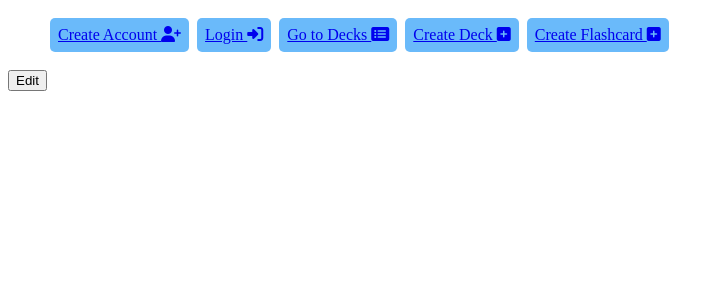
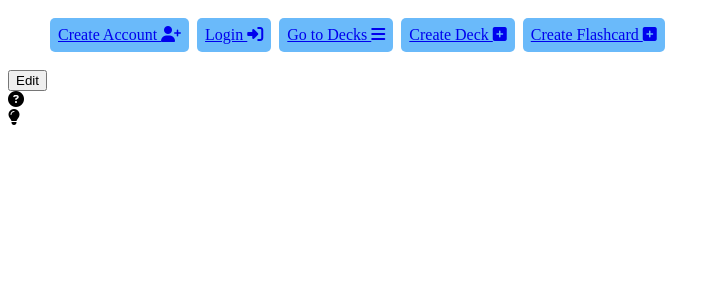
Before and after one commit to momentum-team-4/django-final-project-jameel-taylor, a Django app: template templates/decks/quiz.html in a window 1280 px wide. Shown: the top 300 px of the page, without its empty margins (0-724 px from the left). Run offline with Django 3.2, Linux system fonts and the light colour scheme; the template is opened without the code that fills it, so the values that code supplies are empty; some libraries are stand-ins or nearby versions.

Commit message:
current changes

```diff
--- a/flashcards/models.py
+++ b/flashcards/models.py
@@ -13,6 +13,6 @@ class Flashcard(models.Model):
     # user = models.ForeignKey(User, on_delete=models.CASCADE)
     text_prompt = models.TextField()
     answer = models.TextField()
-    decks = models.ManyToManyField(Deck)
+    # decks = models.ManyToManyField(Deck)
 
     # https://docs.djangoproject.com/en/3.1/topics/db/examples/many_to_many/
--- a/flashcards/views.py
+++ b/flashcards/views.py
@@ -18,6 +18,7 @@
 def create_deck(request):
     if request.method == "GET":
         form = DeckCreateForm(request.POST)
+
         if form.is_valid():
             # name = form.cleaned_data['name']
             # new_deck = Deck(name=name)
--- a/static/css/style.css
+++ b/static/css/style.css
@@ -14,8 +14,3 @@
 .nav:hover{
     font-size: 150%;
 }
-
-.navguide{
-
-
-}
--- a/templates/base.html
+++ b/templates/base.html
@@ -20,7 +20,7 @@
                 {% if request.user.is_authenticated %}
                 <li class="nav"><a href="{% url 'users_login' %}">Logout <i class="fas fa-sign-out-alt"></i></a></li>
                 {% endif %}
-                <li class="nav"><a href="/decks/">Go to Decks <i class="fas fa-list-alt"></i></a></li>
+                <li class="nav"><a href="/decks/">Go to Decks <i class="fas fa-bars"></i></i></a></li>
                 <li class="nav"><a href="/create/deck/">Create Deck <i class="fas fa-plus-square"></i></a></li>
                 <li class="nav"><a href="/create/flashcard/">Create Flashcard <i class="fas fa-plus-square"></i></a></li>
             </ul>
--- a/templates/decks/quiz.html
+++ b/templates/decks/quiz.html
@@ -1,6 +1,6 @@
 {% extends "base.html" %}
 
-{% block title %}Flashcards {% endblock %}
+{% block title %} Flashcards {% endblock %}
 {% block content %}
 <div class="container">
     <div class="row">
@@ -10,8 +10,8 @@
     </div>
 
     <div class="row">
-         <div id="question"></div>
-         <div id="answer"></div>
+         <div id="question"><i class="fas fa-question-circle"></i></div>
+         <div id="answer"><i class="fas fa-lightbulb"></i></div>
        </div>
     </div>
 
```
